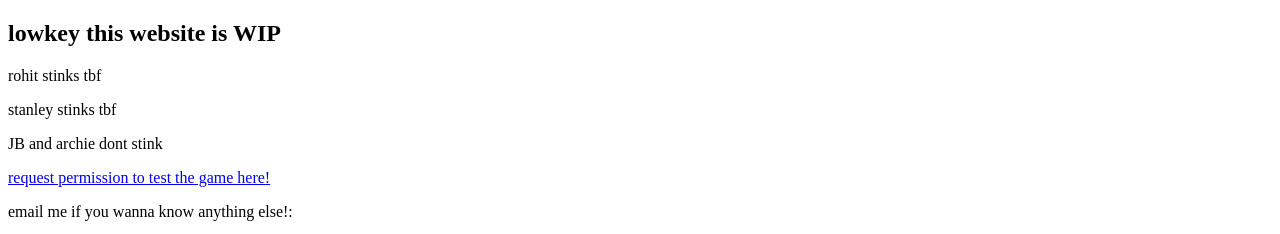
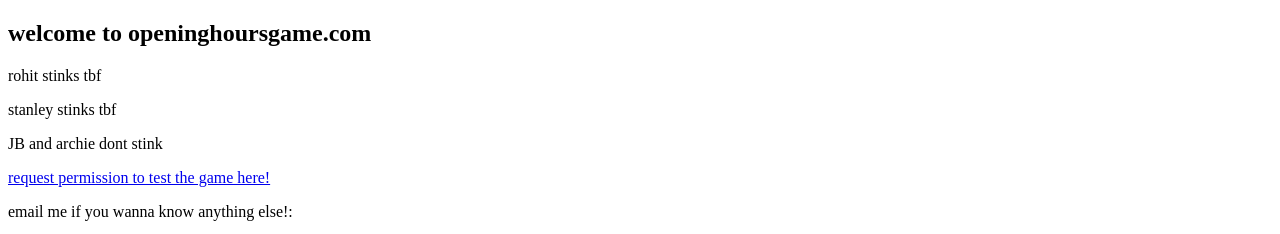
Before and after one commit to pyeddie/pyeddie.github.io, a plain HTML site: page index.html in a window 1280 px wide. Shown: the top 234 px of the page. Drawn offline with Linux system fonts and the light colour scheme.

Commit message:
Update index.html

```diff
--- a/index.html
+++ b/index.html
@@ -2,7 +2,7 @@
 <html>
 
 <body>
-    <h2> lowkey this website is WIP</h2>
+    <h2> welcome to openinghoursgame.com</h2>
     <p>rohit stinks tbf</p>
     <p>stanley stinks tbf</p>
     <p>JB and archie dont stink</p>
```
